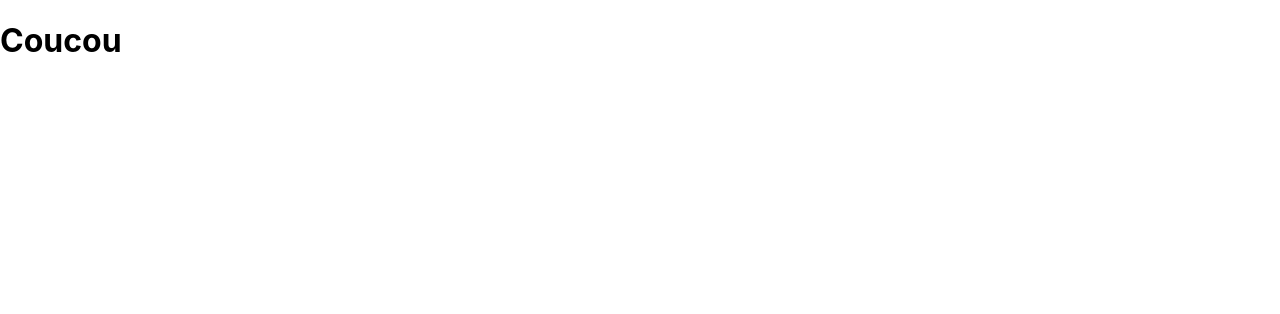
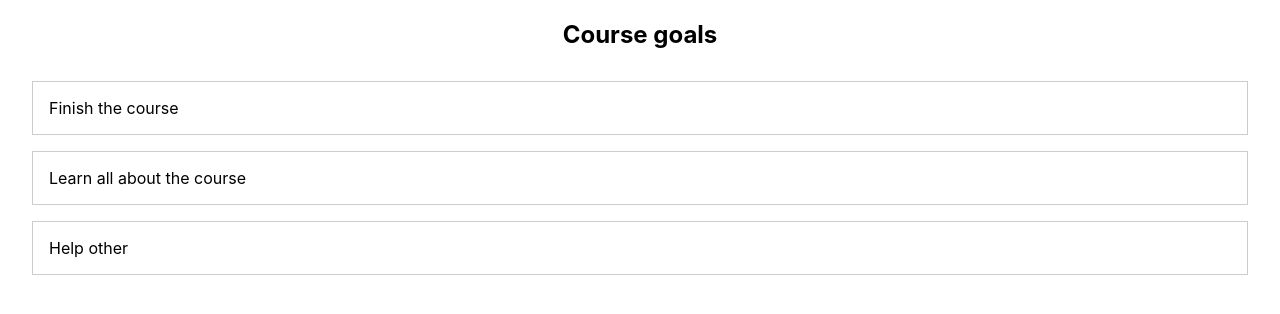
Before and after one commit to Antoine-Goncalves14/Place-app, a React (Create React App) app: page / in a window 1280 px wide. Shown: the top 314 px of the page. Built offline with nearby package versions, Linux system fonts and the light colour scheme.

Commit message:
Working with Multiple Components

```diff
--- a/src/App.css
+++ b/src/App.css
@@ -1,38 +1,3 @@
-.App {
+.course-goals h2 {
   text-align: center;
 }
-
-.App-logo {
-  height: 40vmin;
-  pointer-events: none;
-}
-
-@media (prefers-reduced-motion: no-preference) {
-  .App-logo {
-    animation: App-logo-spin infinite 20s linear;
-  }
-}
-
-.App-header {
-  background-color: #282c34;
-  min-height: 100vh;
-  display: flex;
-  flex-direction: column;
-  align-items: center;
-  justify-content: center;
-  font-size: calc(10px + 2vmin);
-  color: white;
-}
-
-.App-link {
-  color: #61dafb;
-}
-
-@keyframes App-logo-spin {
-  from {
-    transform: rotate(0deg);
-  }
-  to {
-    transform: rotate(360deg);
-  }
-}
--- a/src/App.js
+++ b/src/App.js
@@ -1,7 +1,11 @@
 import './App.css';
+import GoalList from './components/GoalList';
 
 const App = () => {
-  return <h1 title='This works'>Coucou</h1>
+  return <div className='course-goals'>
+    <h2>Course goals</h2>
+    <GoalList />
+  </div>
 }
 
 export default App;
--- /dev/null
+++ b/src/components/GoalList.css
@@ -0,0 +1,11 @@
+.goal-list {
+  list-style: none;
+  margin: 2rem;
+  padding: 0;
+}
+
+.goal-list li {
+  margin: 1rem 0;
+  border: 1px solid #ccc;
+  padding: 1rem;
+}
--- /dev/null
+++ b/src/components/GoalList.js
@@ -0,0 +1,13 @@
+import React from "react";
+
+import "./GoalList.css"
+
+const GoalList = () => {
+  return <ul className='goal-list'>
+    <li>Finish the course</li>
+    <li>Learn all about the course</li>
+    <li>Help other</li>
+  </ul>
+};
+
+export default GoalList
```
Also changed, not shown: 1 other file (tests, documents, lock files or other folders).
